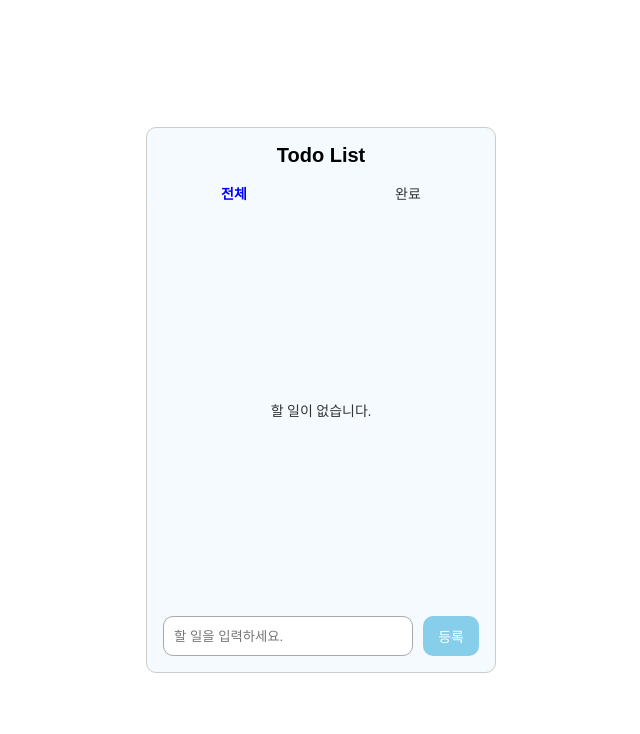
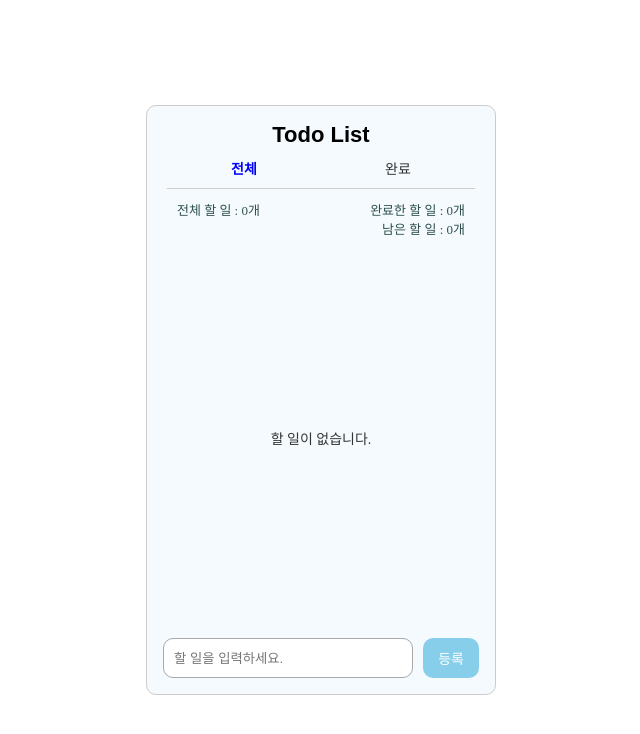
Before and after one commit to KoHo512/kb-todo, a Vue app: page / in a window 1280 px wide. Shown: the top 734 px of the page, without its empty margins (319-959 px from the left). Built offline with nearby package versions, Linux system fonts and the light colour scheme; a web font is replaced by a local one.

Commit message:
feat: 할 일 개수(전체/완료/남은할일) 표시 추가
- 추가된 공간에 맞춰 다른 요소들의 CSS 보완

```diff
--- a/src/App.vue
+++ b/src/App.vue
@@ -51,11 +51,29 @@ const filteredTodo = computed(() => {
     return todos.value;
   }
 });
+
+// 완료된 할 일 개수 계산
+const completedCount = computed(() => {
+  return todos.value.filter((todo) => todo.completed).length;
+});
+
+// 완료되지 않은 할 일 개수 계산
+const remainingCount = computed(() => {
+  return todos.value.filter((todo) => !todo.completed).length;
+});
 </script>
 
 <template>
   <div class="todo">
     <TodoHeader :current="current" @update-tab="updateTab" />
+
+    <div class="todo-summary">
+      <p>전체 할 일 : {{ todos.length }}개</p>
+      <div class="todo-summary-wrap">
+        <p>완료한 할 일 : {{ completedCount }}개</p>
+        <p>남은 할 일 : {{ remainingCount }}개</p>
+      </div>
+    </div>
 
     <TodoList
       :todos="filteredTodo"
--- a/src/assets/main.css
+++ b/src/assets/main.css
@@ -31,10 +31,12 @@ body {
   display: flex;
   justify-content: space-around;
   align-items: center;
-  margin-top: 16px;
+  margin: 0px 20px;
+  padding: 10px 0px;
   font-size: 14px;
   cursor: pointer;
   color: #333;
+  border-bottom: 1px solid #ccc;
 }
 
 .todo-tab--active {
@@ -44,12 +46,28 @@ body {
 
 .todo-text {
   font-family: 'Gabarito', sans-serif;
-  font-size: 20px;
+  font-size: 22px;
+}
+
+.todo-summary {
+  display: flex;
+  justify-content: space-between;
+
+  margin: 10px 30px;
+  font-size: 13px;
+  color: darkslategray;
+}
+
+.todo-summary-wrap {
+  display: flex;
+  flex-direction: column;
+  flex-wrap: wrap;
+  text-align: end;
 }
 
 .todo-list {
   padding: 0 1rem;
-  height: 412px;
+  height: 380px;
   overflow: auto;
 }
 
@@ -105,6 +123,7 @@ body {
 
 .todo-input {
   padding: 0 1rem;
+  margin-top: 10px;
   display: flex;
   height: 40px;
 }
```
